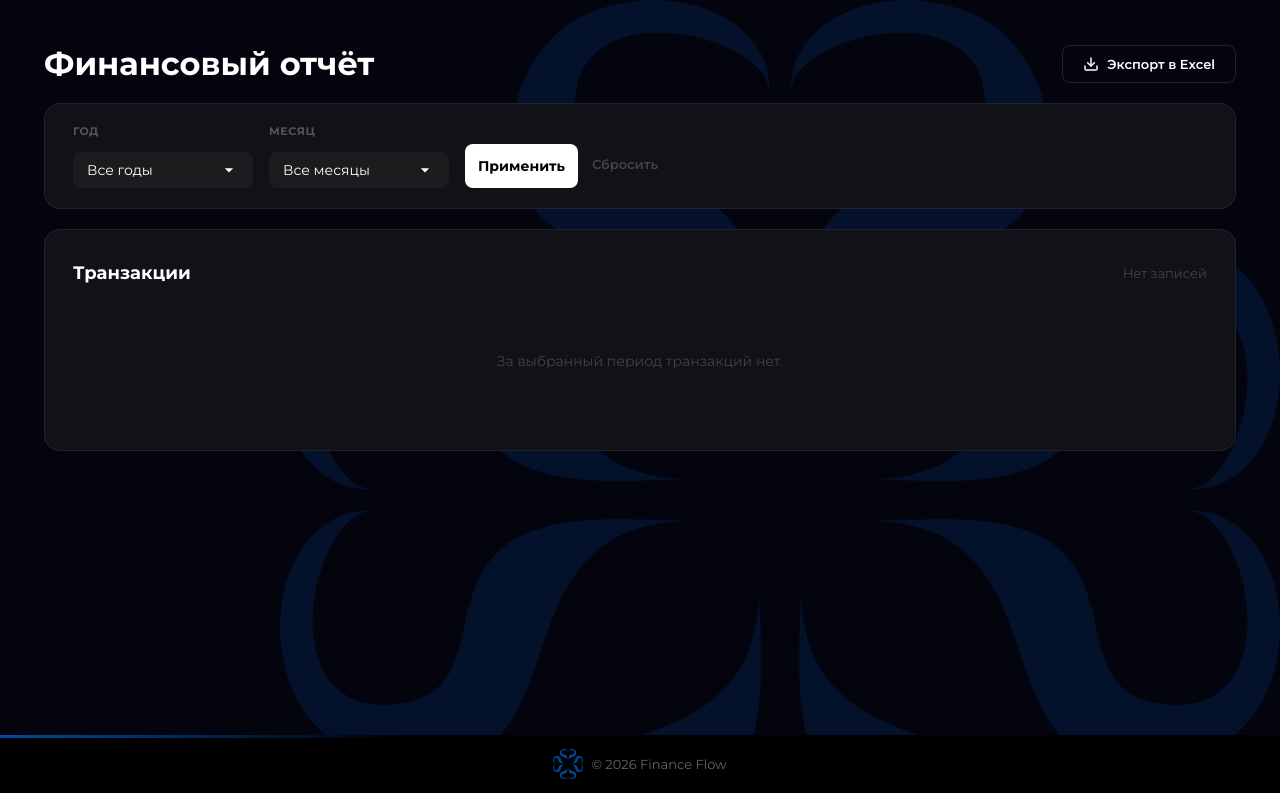
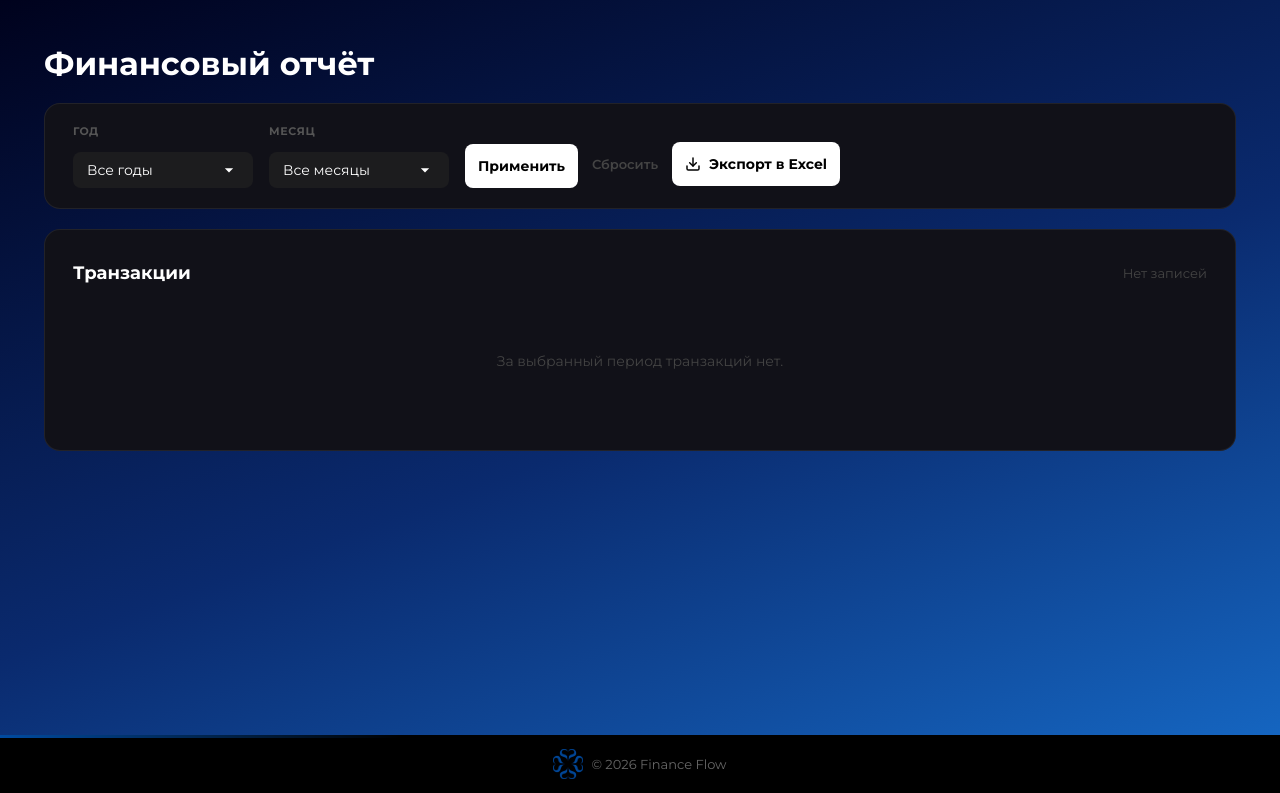
Before and after one commit to TolstenkovAnton/FinanceFlow, a FastAPI app: template templates/data.html in a window 1280 px wide. Shown: the part 73-866 px from the top of the page. Run offline with FastAPI, Linux system fonts and the light colour scheme; the template is opened without the code that fills it, so the values that code supplies are empty; parts of the project's set-up code (start-up, migrations or seed data) failed here and were passed over.

Commit message:
fix buttons

```diff
--- a/static/style.css
+++ b/static/style.css
@@ -280,23 +280,23 @@ a:hover { text-decoration: none; }
 
 .app-main {
     min-height: calc(100vh - 65px);
-    background-color: #04040e;
+    background: linear-gradient(160deg, #00021d 0%, #0a2a6e 55%, #1565c0 100%);
     position: relative;
     padding: 44px 44px 60px;
 }
 
-.app-main::before {
-    content: '';
-    position: absolute;
-    inset: 0;
-    background-image: url('/static/logo_Finance_Flow.png');
-    background-repeat: no-repeat;
-    background-size: 1000px;
-    background-position: right top;
-    opacity: 0.12;
-    pointer-events: none;
-    z-index: 0;
-}
+/*.app-main::before {*/
+/*    content: '';*/
+/*    position: absolute;*/
+/*    inset: 0;*/
+/*    background-image: url('/static/logo_Finance_Flow.png');*/
+/*    background-repeat: no-repeat;*/
+/*    background-size: 1000px;*/
+/*    background-position: right top;*/
+/*    opacity: 0.12;*/
+/*    pointer-events: none;*/
+/*    z-index: 0;*/
+/*}*/
 
 .forms-grid,
 .data-wrapper,
@@ -980,7 +980,7 @@ a:hover { text-decoration: none; }
     align-items: center;
     gap: 10px;
     cursor: pointer;
-    transition: border-color 0.2s, background 0.2s;
+    transition: background 0.2s;
     text-align: center;
 }
 
@@ -1128,23 +1128,22 @@ a:hover { text-decoration: none; }
     display: inline-flex;
     align-items: center;
     gap: 8px;
-    padding: 10px 20px;
-    background: transparent;
-    border: 1.5px solid rgba(255, 255, 255, 0.12);
+    padding: 11px;
+    background: #ffffff;
+    border: 2px solid rgba(255, 255, 255, 0.08);
     border-radius: 8px;
-    color: #fff;
-    font-size: 13px;
-    font-weight: 600;
+    color: #000000;
+    font-size: 14px;
+    font-weight: 700;
     font-family: 'Montserrat', sans-serif;
     text-decoration: none;
-    transition: border-color 0.2s, background 0.2s;
+    transition: background 0.2s;
     white-space: nowrap;
 }
 
 .btn-export:hover {
     border-color: #0077FF;
-    background: rgba(0, 119, 255, 0.08);
-    color: #fff;
+
 }
 
 .filter-card {
--- a/templates/data.html
+++ b/templates/data.html
@@ -4,16 +4,16 @@
 <div class="data-layout">
     <div class="data-header">
         <h1 class="report-title">Финансовый отчёт</h1>
-        <a href="/data/export?date={{ export_period }}" class="btn-export">
-            <svg xmlns="http://www.w3.org/2000/svg" width="16" height="16" viewBox="0 0 24 24"
-                 fill="none" stroke="currentColor" stroke-width="2.2"
-                 stroke-linecap="round" stroke-linejoin="round">
-                <path d="M21 15v4a2 2 0 0 1-2 2H5a2 2 0 0 1-2-2v-4"/>
-                <polyline points="7 10 12 15 17 10"/>
-                <line x1="12" y1="15" x2="12" y2="3"/>
-            </svg>
-            Экспорт в Excel
-        </a>
+<!--        <a href="/data/export?date={{ export_period }}" class="btn-export">-->
+<!--            <svg xmlns="http://www.w3.org/2000/svg" width="16" height="16" viewBox="0 0 24 24"-->
+<!--                 fill="none" stroke="currentColor" stroke-width="2.2"-->
+<!--                 stroke-linecap="round" stroke-linejoin="round">-->
+<!--                <path d="M21 15v4a2 2 0 0 1-2 2H5a2 2 0 0 1-2-2v-4"/>-->
+<!--                <polyline points="7 10 12 15 17 10"/>-->
+<!--                <line x1="12" y1="15" x2="12" y2="3"/>-->
+<!--            </svg>-->
+<!--            Экспорт в Excel-->
+<!--        </a>-->
     </div>
     <div class="profile-card filter-card">
         <form method="get" action="/data" class="filter-bar">
@@ -41,10 +41,19 @@
                     {% endfor %}
                 </select>
             </div>
-
             <div class="filter-actions">
                 <button type="submit" class="btn-apply">Применить</button>
                 <a href="/data" class="btn-clear">Сбросить</a>
+                <a href="/data/export?date={{ export_period }}" class="btn-export">
+                    <svg xmlns="http://www.w3.org/2000/svg" width="16" height="16" viewBox="0 0 24 24"
+                         fill="none" stroke="currentColor" stroke-width="2.2"
+                         stroke-linecap="round" stroke-linejoin="round">
+                        <path d="M21 15v4a2 2 0 0 1-2 2H5a2 2 0 0 1-2-2v-4"/>
+                        <polyline points="7 10 12 15 17 10"/>
+                        <line x1="12" y1="15" x2="12" y2="3"/>
+                    </svg>
+                    Экспорт в Excel
+                </a>
             </div>
         </form>
     </div>
```
Also changed, not shown: templates/profile.html (line endings or trailing spaces).
